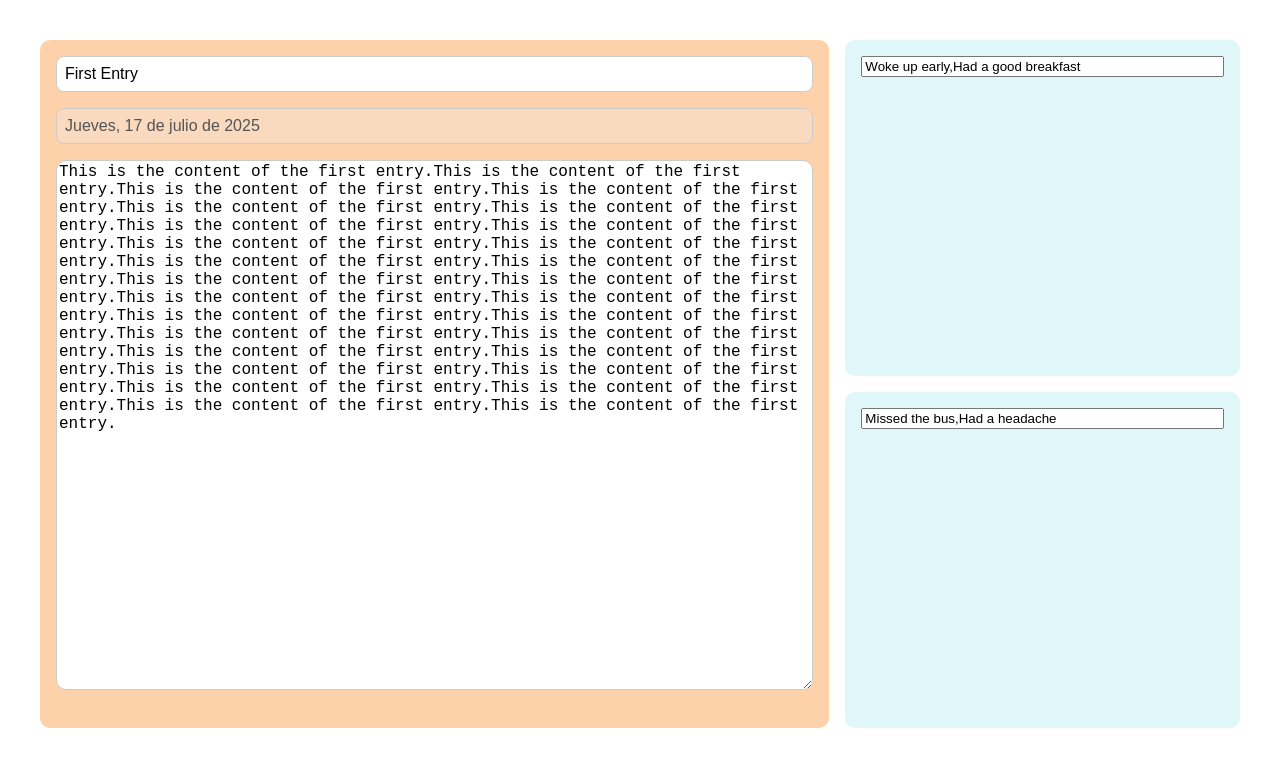
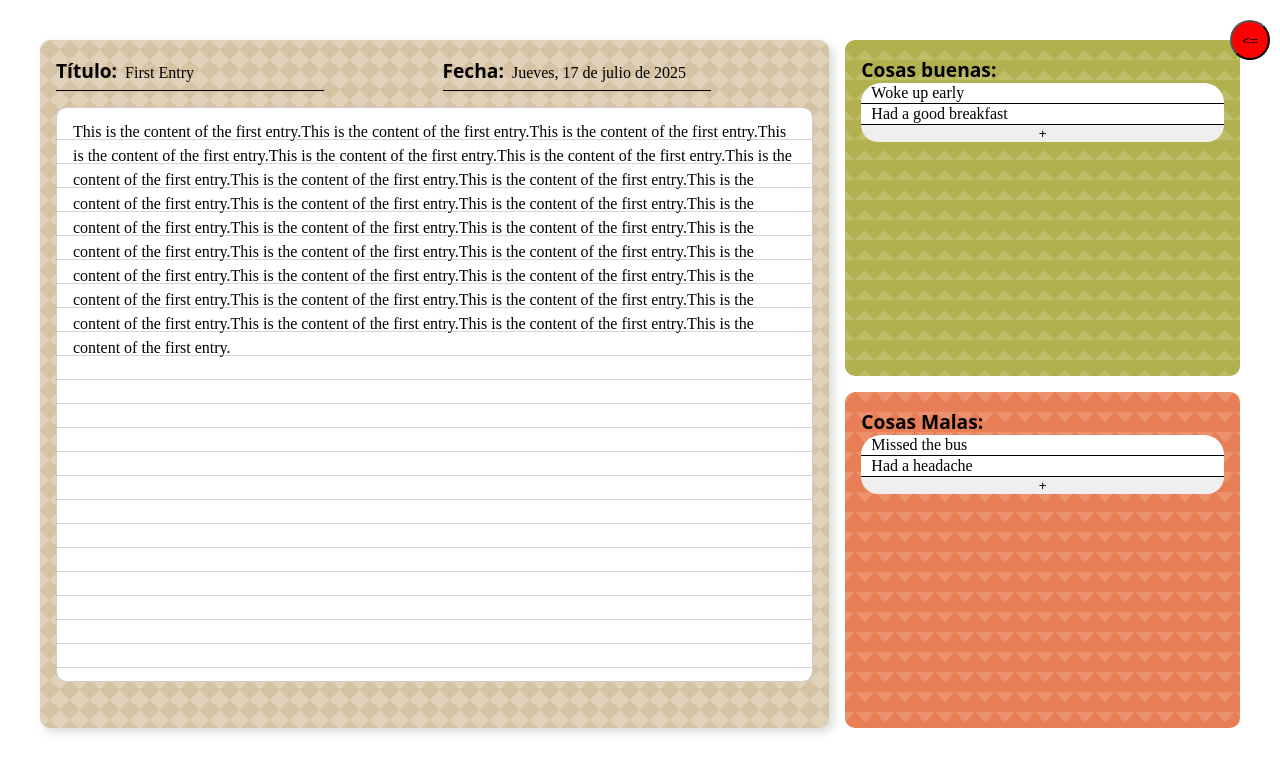
Before and after one commit to Juaan26/emotional-diary, a React (Vite) app: page /entry/1 in a window 1280 px wide. Shown: the top 772 px of the page. Built offline with nearby package versions, Linux system fonts and the light colour scheme.

Commit message:
estilos basicos para versión beta terminados

```diff
--- a/src/App.jsx
+++ b/src/App.jsx
@@ -12,7 +12,6 @@ function App() {
         return entry.id === id ? {
           ...entry, ...updatedData
         } : entry
-
       }
       )
     })
--- a/src/components/CreateEntry.jsx
+++ b/src/components/CreateEntry.jsx
@@ -16,8 +16,8 @@ export function CreateEntry({ entrieList }) {
     return (
         <div>
             <button className='create-entry-btn' onClick={ createNewEntry }>+</button>
-            {/* <h3>Entradas:</h3>
-            <pre>{ JSON.stringify(entries, null, 2) }</pre> */}
+            <h3>Entradas:</h3>
+            <pre>{ JSON.stringify(entries, null, 2) }</pre>
         </div>
     );
 };
--- a/src/index.css
+++ b/src/index.css
@@ -1,5 +1,5 @@
 :root {
-  font-family: system-ui, Avenir, Helvetica, Arial, sans-serif;
+  font-family: 'Dancing Script', cursive;
   line-height: 1.5;
   font-weight: 400;
 
@@ -105,47 +105,166 @@
   grid-row-end: 3;
   grid-template-rows: auto auto 1fr;
   gap: 1rem;
-  background-color: #fdd1aa;
+  background-color: #d6c3a3;
+  /* tono cartón claro */
   border-radius: 10px;
   padding: 1rem;
   height: 100%;
+
+  /* efecto visual */
+  box-shadow: 4px 4px 10px rgba(0, 0, 0, 0.15);
+  background-image:
+    linear-gradient(135deg, rgba(255, 255, 255, 0.25) 25%, transparent 25%),
+    linear-gradient(225deg, rgba(255, 255, 255, 0.25) 25%, transparent 25%),
+    linear-gradient(45deg, rgba(255, 255, 255, 0.25) 25%, transparent 25%),
+    linear-gradient(315deg, rgba(255, 255, 255, 0.25) 25%, #d6c3a3 25%);
+  background-size: 20px 20px;
+}
+
+
+
+.entrypage-underline {
+  border-bottom: 1px solid black;
+  font-weight: bold;
+  color: black;
+  margin-right: 8vw;
+}
+
+.entrypage-underline2 {
+  border-bottom: 1px solid black;
+  font-weight: bold;
+  color: black;
+  margin-right: 8vw;
 }
 
 /* Inputs superiores */
 .entry-page input[type="text"],
 .entry-page input[disabled] {
   padding: 0.5rem;
+  background-color: #fdd1aa;
+  border: none;
+  font-family: Dancing Script, cursive;
   border-radius: 8px;
-  border: 1px solid #ccc;
   font-size: 1rem;
+  color: black;
+  background-color: transparent;
+}
+
+.entry-page>label {
+  color: black;
+  font: bold 1.2rem system-ui, Avenir, Helvetica, Arial, sans-serif;
+
+}
+
+.entry-page input[type="text"]:focus {
+  outline: none;
+
 }
 
 /* Input de contenido principal */
 .entry-page-content {
+  grid-column: 1 / 3;
+  grid-row: 2 / 4;
   border-radius: 10px;
   border: 1px solid #ccc;
-  font-size: 1rem;
+  font-size: 16px;
+  line-height: 24px;
   height: 95%;
+  width: 100%;
+  padding: 12px 16px;
+  box-sizing: border-box;
+  font-family: 'Dancing Script', cursive;
+  resize: none;
+  overflow-y: auto;
+  color: black;
+  background: repeating-linear-gradient(to bottom,
+      #fff,
+      #fff 23px,
+      #d3d3d3 23px,
+      #d3d3d3 24px);
+
+  /* 👇 Este es el truco para alinear bien */
+  background-attachment: local;
+  background-position-y: 8px;
+  /* igual al padding-top */
 }
+
+
 
 /* Columna derecha: cajas */
 .entry-page-good,
 .entry-page-bad {
-  background-color: #e0f7fa;
+  color: black;
+  font: bold 1.2rem system-ui, Avenir, Helvetica, Arial, sans-serif;
   border-radius: 10px;
   padding: 1rem;
   display: flex;
   flex-direction: column;
 
+  /* Textura visual */
+
+}
+
+.entry-page-return {
+  border-radius: 50%;
+  height: 40px;
+  width: 40px;
+  position: fixed;
+  top: 20px;
+  right: 10px;
+  background-color: red;
+}
+
+.entry-page-return:hover {
+  background-color: rgb(255, 100, 100);
+}
+
+.entry-page-good>input[type="text"],
+.entry-page-bad>input[type="text"] {
+  font: 1rem Dancing Script, cursive;
+  color: black;
+  background-color: white;
+  border: none;
+  padding-left: 10px;
+  border-bottom: black 1px solid;
+
+}
+
+.entry-page-good>input[type="text"]:focus,
+.entry-page-bad>input[type="text"]:focus {
+  outline: none;
+
+
+}
+
+.entry-page-good>input[type="text"]:first-of-type,
+.entry-page-bad>input[type="text"]:first-of-type {
+  border-radius: 20px 20px 0 0;
+}
+
+.entry-page-good>:last-child,
+.entry-page-bad>:last-child {
+  border: none;
+  border-radius: 0 0 20px 20px;
 }
 
 .entry-page-good {
+  background-image:
+    linear-gradient(45deg, rgba(255, 255, 255, 0.15) 25%, transparent 25%),
+    linear-gradient(-45deg, rgba(255, 255, 255, 0.15) 25%, transparent 25%);
+  background-size: 20px 20px;
+  background-color: #b3b14f;
   grid-column-start: 2;
   grid-row-start: 1;
   height: 100%;
 }
 
 .entry-page-bad {
+  background-image:
+    linear-gradient(-130deg, rgba(255, 255, 255, 0.15) 25%, transparent 25%),
+    linear-gradient(130deg, rgba(255, 255, 255, 0.15) 25%, transparent 25%);
+  background-size: 20px 20px;
+  background-color: #e77e55;
   grid-column-start: 2;
   grid-row-start: 2;
   height: 100%;
--- a/src/pages/EntryPage.jsx
+++ b/src/pages/EntryPage.jsx
@@ -1,5 +1,5 @@
 import { useEffect, useState, useRef } from "react";
-import { useParams } from "react-router";
+import { useParams, useNavigate } from "react-router";
 
 export function EntryPage({ entries, updateEntry }) {
     const params = useParams();
@@ -11,7 +11,7 @@ export function EntryPage({ entries, updateEntry }) {
         goodThings: [],
         badThings: []
     });
-
+    const navigate = useNavigate();
     // Buscamos la entrada cuando entries o el id cambien
     useEffect(() => {
         if (!entries) return;
@@ -68,47 +68,104 @@ export function EntryPage({ entries, updateEntry }) {
     };
 
     if (!entry) return <h2>Entrada no encontrada</h2>;
-
+    const arrow = `<=`
     return (
         <div className="entry-page-container">
+            <button className="entry-page-return" onClick={ () => navigate("/") }>{ arrow }  </button>
             <form className="entry-page">
+                <label>
+                    Título:
                     <input
                         type="text"
                         name="title"
                         value={ formData.title }
                         onChange={ handleChange }
                     />
+                    <div className="entrypage-underline"></div>
+                </label>
+
+                <label>
+                    Fecha:
                     <input
                         type="text"
                         name="date"
                         value={ formData.date }
                         disabled
                     />
+                    <div className="entrypage-underline2"></div>
+                </label>
+
                 <textarea
                     className="entry-page-content"
                     name="content"
+                    spellCheck="false"
                     value={ formData.content }
                     onChange={ handleChange }
                 />
             </form>
 
+            {/* GOOD THINGS */ }
             <form className="entry-page-good">
+                <label>Cosas buenas:</label>
+                { formData.goodThings.map((item, index) => (
                     <input
+                        key={ index }
                         type="text"
-                    name="goodThings"
-                    value={ formData.goodThings }
-                    onChange={ handleChange }
+                        value={ item }
+                        onChange={ (e) => {
+                            const newGoodThings = [...formData.goodThings];
+                            newGoodThings[index] = e.target.value;
+                            setFormData(prev => ({
+                                ...prev,
+                                goodThings: newGoodThings
+                            }));
+                        } }
                     />
+                )) }
+                <button
+                    type="button"
+                    onClick={ () =>
+                        setFormData(prev => ({
+                            ...prev,
+                            goodThings: [...prev.goodThings, ""]
+                        }))
+                    }
+                >
+                    +
+                </button>
             </form>
 
+            {/* BAD THINGS */ }
             <form className="entry-page-bad">
+                <label>Cosas Malas:</label>
+                { formData.badThings.map((item, index) => (
                     <input
+                        key={ index }
                         type="text"
-                    name="badThings"
-                    value={ formData.badThings }
-                    onChange={ handleChange }
+                        value={ item }
+                        onChange={ (e) => {
+                            const newBadThings = [...formData.badThings];
+                            newBadThings[index] = e.target.value;
+                            setFormData(prev => ({
+                                ...prev,
+                                badThings: newBadThings
+                            }));
+                        } }
                     />
+                )) }
+                <button
+                    type="button"
+                    onClick={ () =>
+                        setFormData(prev => ({
+                            ...prev,
+                            badThings: [...prev.badThings, ""]
+                        }))
+                    }
+                >
+                    +
+                </button>
             </form>
+
         </div>
     );
 }
```
Lines whose indentation alone changed are shown as unchanged.
